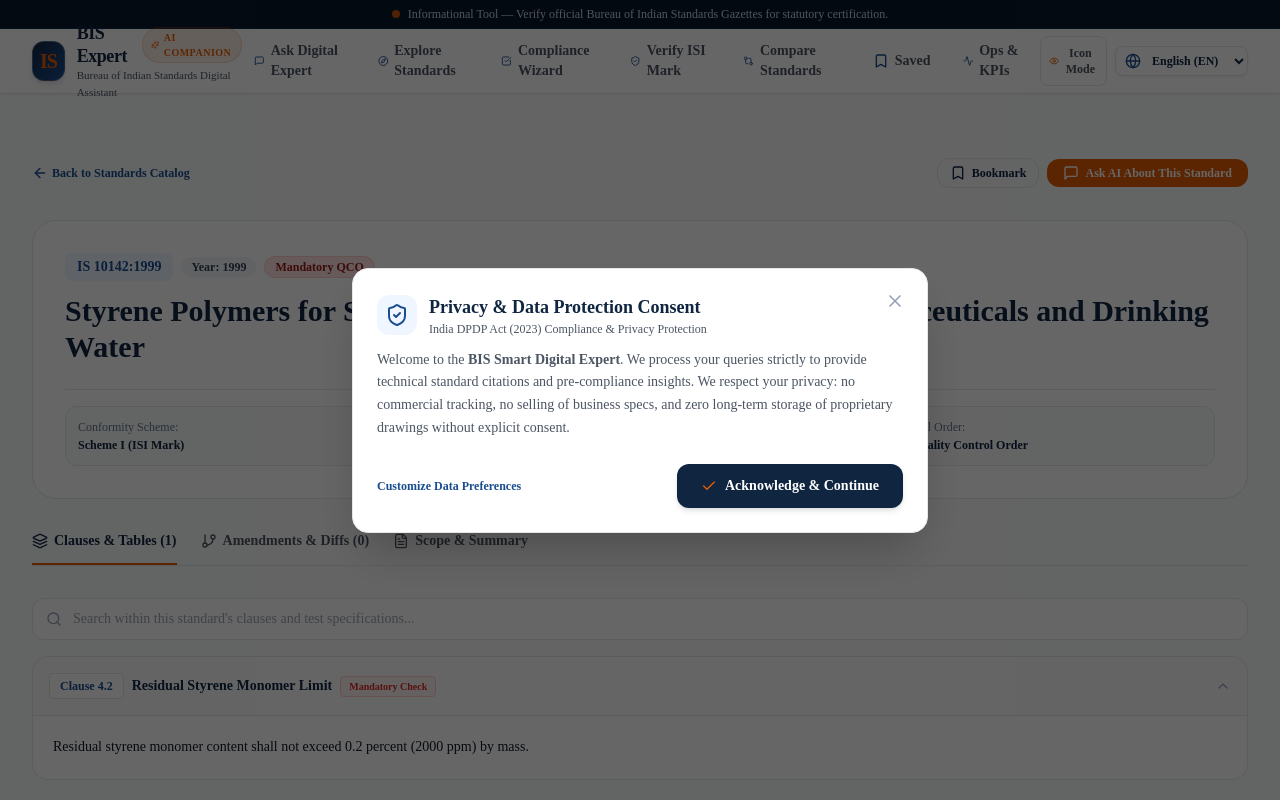
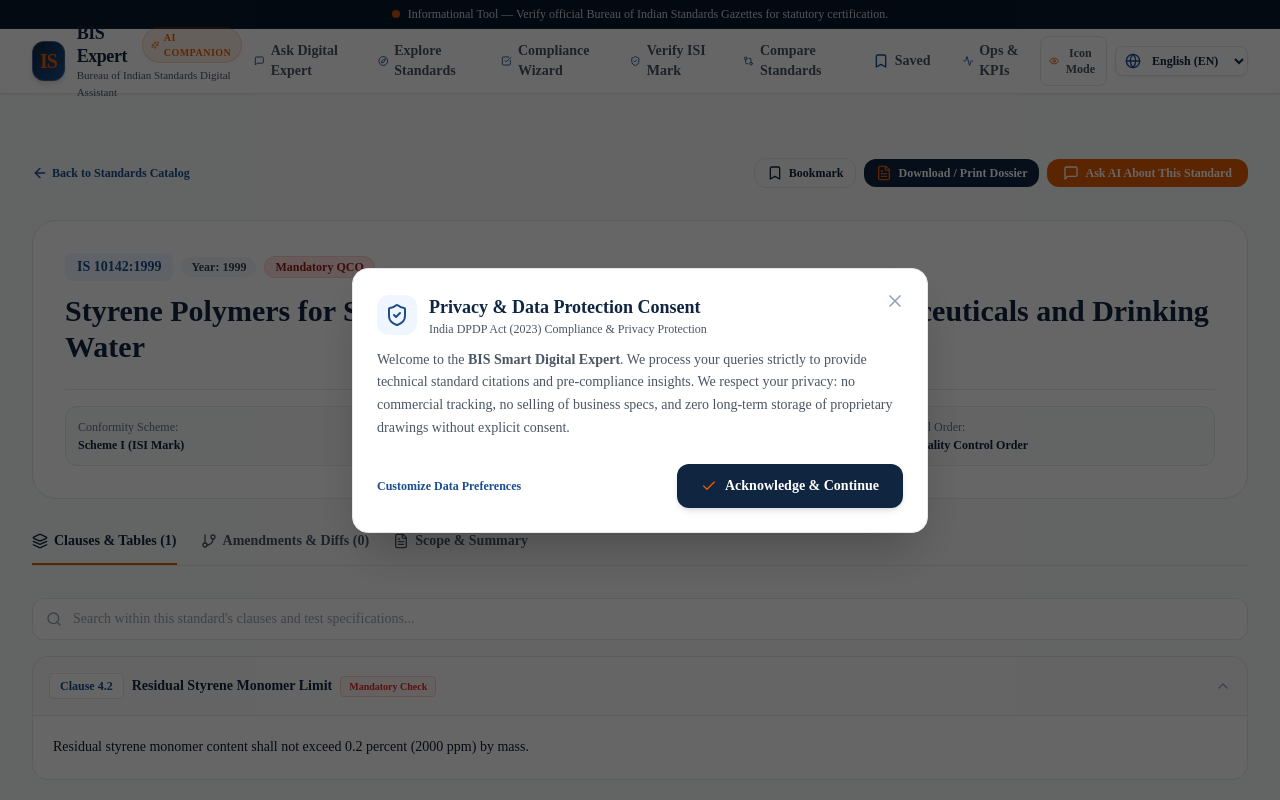
Before and after one commit to Nishit7658/SIH-BIS-, a Next.js app: page /standard/is-10142-1999 in a window 1280 px wide. Shown: the top 800 px of the page. Built offline with nearby package versions, Linux system fonts and the light colour scheme.

Commit message:
feat(export): add one-click Download & Print Dossier for standards and chat reports

```diff
--- a/src/app/chat/page.tsx
+++ b/src/app/chat/page.tsx
@@ -252,6 +252,13 @@
                       </span>
                     )}
                     <button
+                      onClick={() => window.print()}
+                      className="p-1 rounded hover:bg-slate-100 text-bis-text-secondary"
+                      title="Download / Print full chat response as PDF"
+                    >
+                      <FileText className="w-3.5 h-3.5 text-bis-navy" />
+                    </button>
+                    <button
                       onClick={() => speakText(msg.text)}
                       className="p-1 rounded hover:bg-slate-100 text-bis-text-secondary"
                       title={t.audioReadout}
--- a/src/app/standard/[id]/page.tsx
+++ b/src/app/standard/[id]/page.tsx
@@ -99,6 +99,14 @@
                 <span>Bookmark</span>
               </>
             )}
+          </button>
+          <button
+            onClick={() => window.print()}
+            className="flex items-center gap-1.5 px-3 py-1.5 rounded-xl bg-bis-navy hover:bg-bis-navy-light text-white text-xs font-bold shadow-xs transition-all"
+            title="Download / Print full standard dossier as PDF"
+          >
+            <FileText className="w-4 h-4 text-bis-saffron" />
+            <span>Download / Print Dossier</span>
           </button>
           <Link
             href={`/chat?q=${encodeURIComponent(`Explain key clauses of ${standard.code}`)}`}
```
